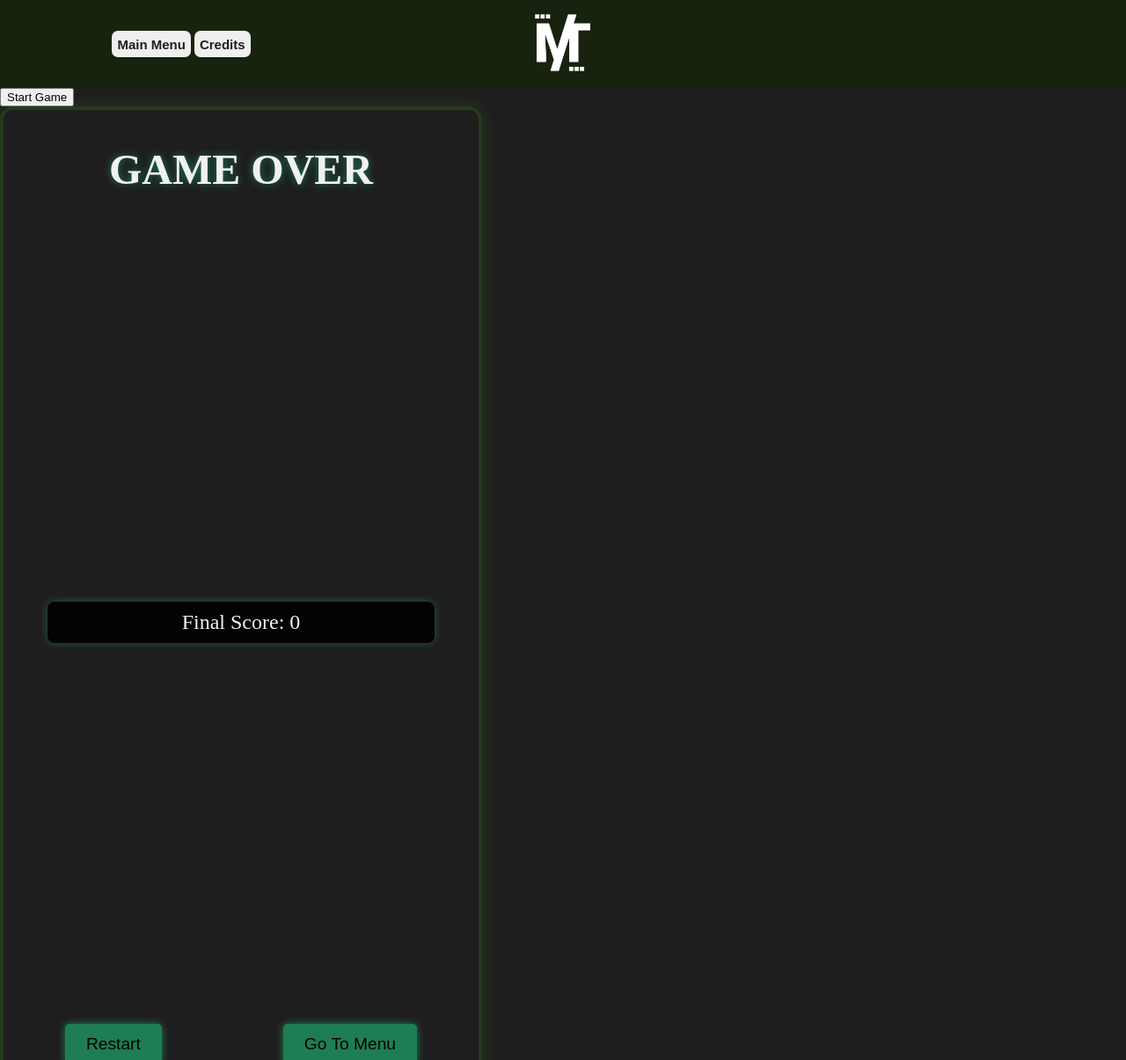
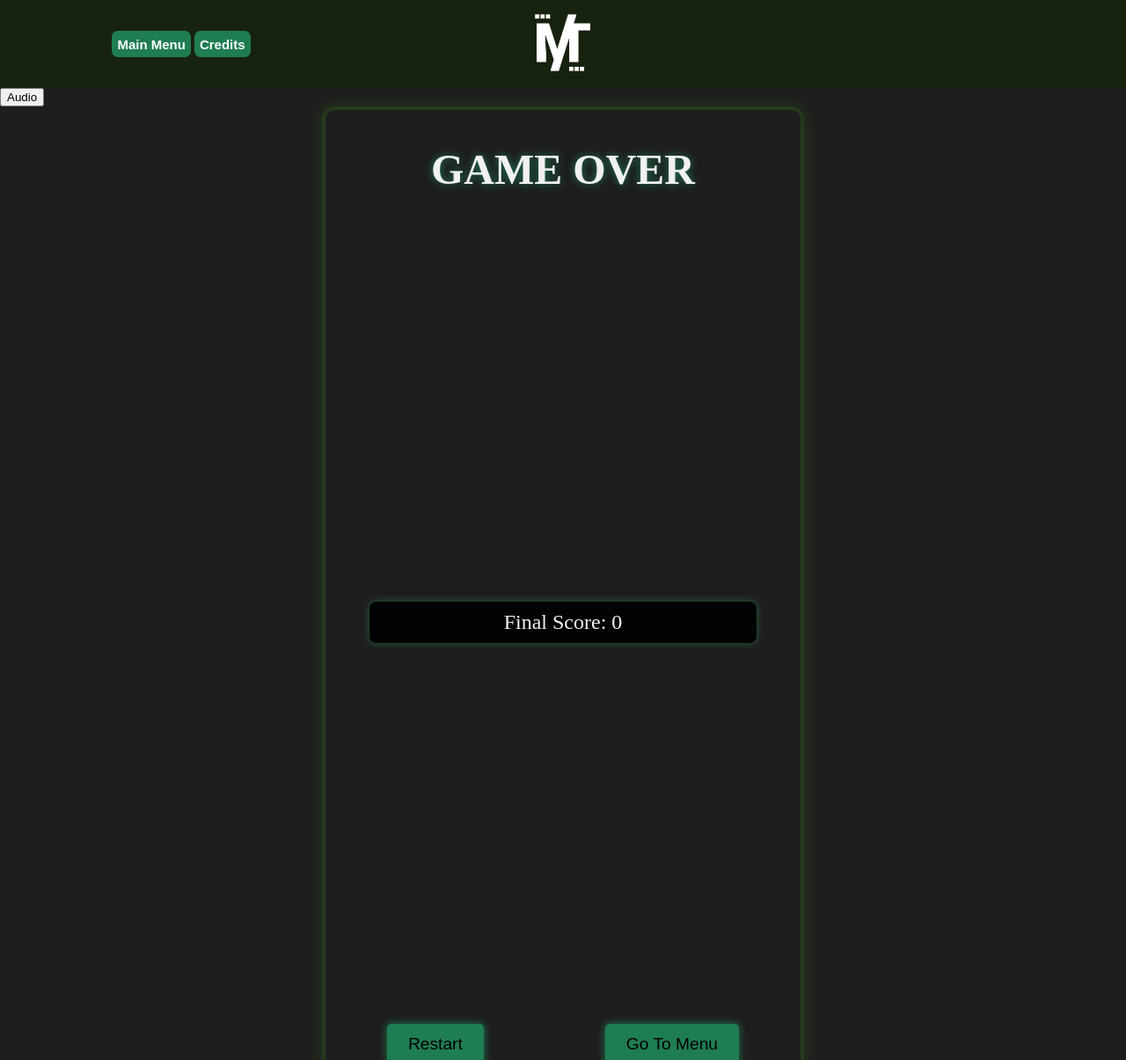
Before and after one commit to Marcus-Tipler/javascript-snake, a Flask app: page /end in a window 1280 px wide. Shown: the whole page at 88% size. Run offline with Flask 3, Linux system fonts and the light colour scheme; some web fonts are replaced.

Commit message:
Changes to end screen and bass css.

```diff
--- a/static/styles/base.css
+++ b/static/styles/base.css
@@ -44,9 +44,15 @@ body {
 .sg-header-button a {
     text-decoration: none;
     font-weight: bold;
-    color: var(--sg-text-header);
-    fill: var(--sg-text-header);
+    color: var(--sg-text-one);
+    fill: var(--sg-text-one);
     font-size: 15px;
+}
+.sg-header-button:enabled {
+    background: var(--sg-color-three);
+}
+.sg-header-button:hover {
+    background: var(--sg-color-two);
 }
 
 .sg-footer {
--- a/static/styles/end-game.css
+++ b/static/styles/end-game.css
@@ -1,4 +1,10 @@
 /* Game Over Container */
+
+.sg-game-over-screen-container {
+    display: flex;
+    align-items: center;
+    justify-content: center;
+}
 .sg-game-over-screen {
     border: 4px solid var(--sg-color-two);
     padding: 20px;
@@ -8,7 +14,7 @@
     background-size: cover; /* Makes sure the full image fills the box */
     background-position: center;
     background-repeat: no-repeat;
-    display: flex;
+    display: inherit;
     flex-direction: column;
     align-items: center;
     width: 80%;
--- a/templates/end-game.html
+++ b/templates/end-game.html
@@ -6,13 +6,15 @@
 
 {% block content %}
     <!-- Audio Element with ID for JavaScript Control -->
-    <button id="startGameBtn">Start Game</button>
+    <button id="startGameBtn">Audio</button>
 
     <audio id="gameAudio">
         <source src="{{ url_for('static', filename='audio/end-game.mp3') }}" type="audio/mpeg">
         Your browser does not support the audio element.
     </audio>
 
+    <!-- Game Over Screen -->
+    <div class="sg-game-over-screen-container">
         <div class="sg-game-over-screen">
             <h1 class="sg-game-over-text">GAME OVER</h1>
 
@@ -26,6 +28,7 @@
                 <button class="button" id="goToMenu">Go To Menu</button>
             </div>
         </div>
+    </div>
 {% endblock %}
 
 {% block scripts %}
```
Lines whose indentation alone changed are shown as unchanged.
